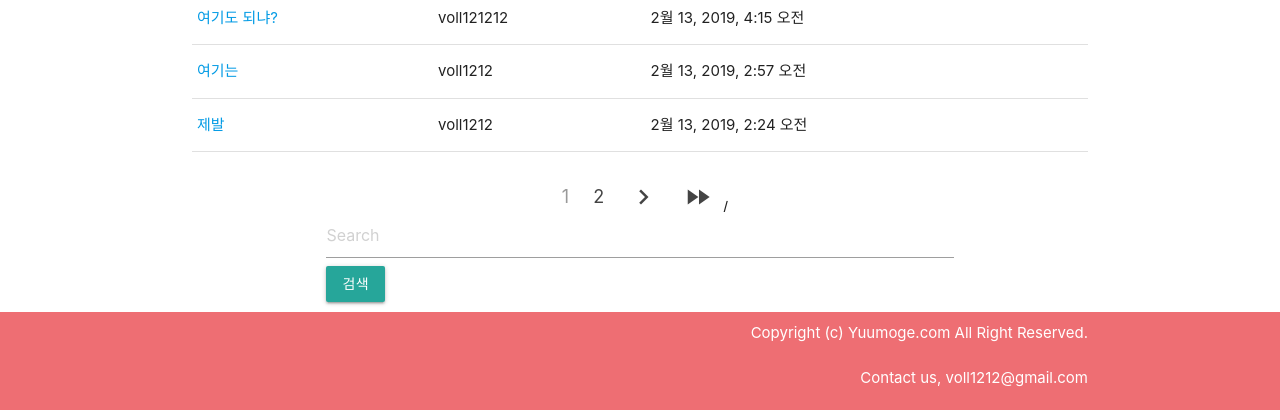
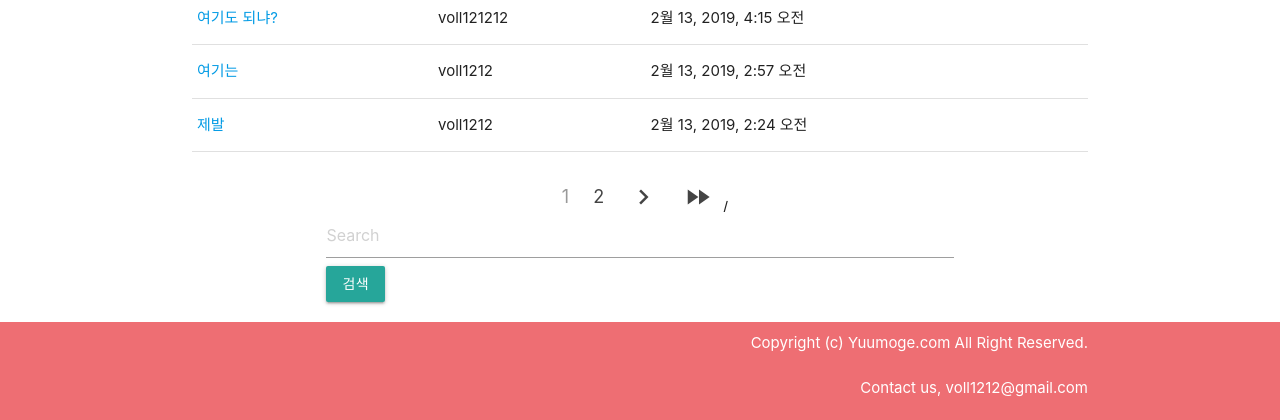
Before and after one commit to valborgs/huumorge, a Django app: page /freeboard in a window 1280 px wide. Shown: the part 726-1146 px from the top of the page. Run offline with Django 3.2, Linux system fonts and the light colour scheme; data comes from the database, SQL or seed files in the repository.

Commit message:
post_search7

```diff
--- a/humorge/templates/humorge/freeboard.html
+++ b/humorge/templates/humorge/freeboard.html
@@ -61,7 +61,7 @@
       <li class="waves-effect"><a href="?page={{ datas.paginator.num_pages}}"><i class="material-icons">fast_forward</i></a>/</li>
     {% endif %}
   </ul>
-  <div class="container">
+  <div class="container" style="padding-bottom:10px;">
     <form class="form" action="{% url 'humorge:free_search' %}" method="GET">
       <input name="q" type="text" placeholder="Search" value="{{ request.GET.q }}"><input class="btn" type="submit" value="검색">
     </form>
--- a/humorge/templates/humorge/humorboard.html
+++ b/humorge/templates/humorge/humorboard.html
@@ -57,7 +57,7 @@
       <li class="waves-effect"><a href="?page={{ datas.paginator.num_pages}}"><i class="material-icons">fast_forward</i></a>/</li>
     {% endif %}
   </ul>
-  <div class="container">
+  <div class="container" style="padding-bottom:10px;">
     <form class="form" action="{% url 'humorge:humor_search' %}" method="GET">
       <input name="q" type="text" placeholder="Search" value="{{ request.GET.q }}"><input class="btn" type="submit" value="검색">
     </form>
```
